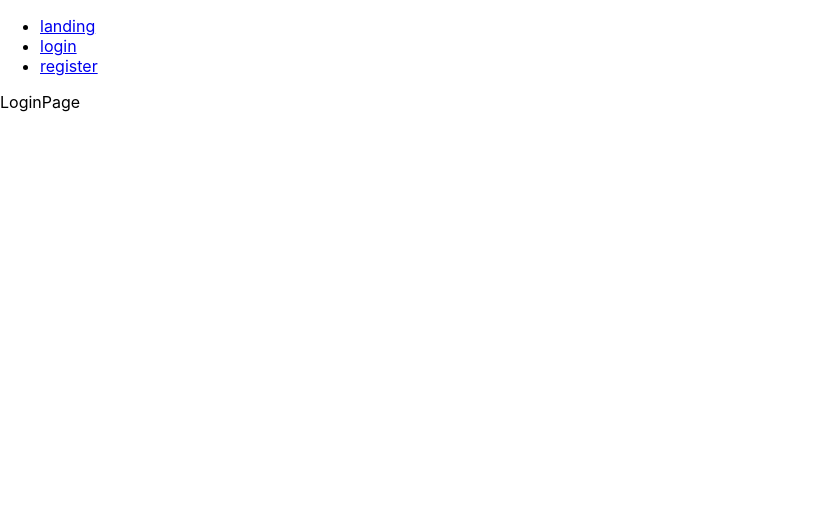
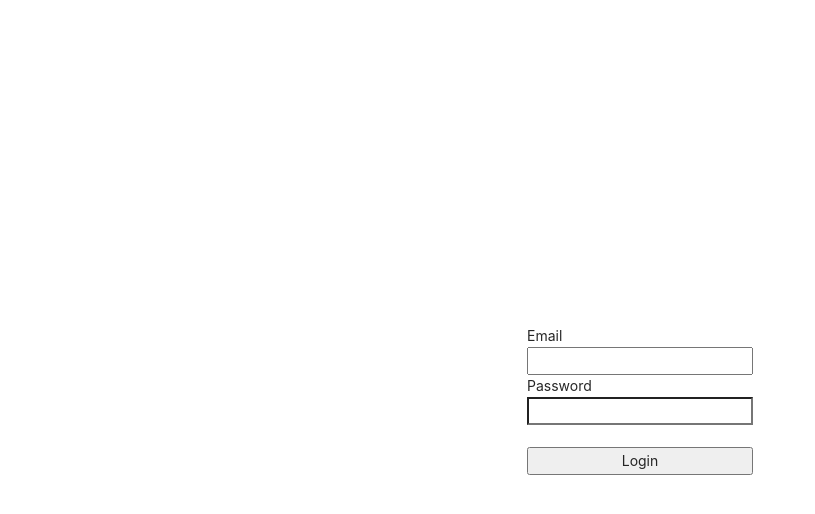
Before and after one commit to justsicklife/boiler-plate-ko, a React (Create React App) app in the folder client/: page /login in a window 1280 px wide. Shown: the top 514 px of the page, without its empty margins (0-815 px from the left). Built offline with nearby package versions, Linux system fonts and the light colour scheme.

Commit message:
frontend login 기능 추가

```diff
--- a/client/package.json
+++ b/client/package.json
@@ -6,12 +6,17 @@
     "@testing-library/jest-dom": "^5.11.4",
     "@testing-library/react": "^11.1.0",
     "@testing-library/user-event": "^12.1.10",
+    "antd": "^4.15.0",
     "axios": "^0.21.1",
     "http-proxy-middleware": "^1.1.0",
     "react": "^17.0.2",
     "react-dom": "^17.0.2",
+    "react-redux": "^7.2.3",
     "react-router-dom": "^5.2.0",
     "react-scripts": "4.0.3",
+    "redux": "^4.0.5",
+    "redux-promise": "^0.6.0",
+    "redux-thunk": "^2.3.0",
     "web-vitals": "^1.0.1"
   },
   "scripts": {
--- a/client/src/App.js
+++ b/client/src/App.js
@@ -1,4 +1,5 @@
 import './App.css';
+import "antd/dist/antd.css";
 
 import React from "react";
 import {
@@ -17,22 +18,6 @@
   return (
     <Router>
       <div>
-        <nav>
-          <ul>
-            <li>
-              <Link to="/">landing</Link>
-            </li>
-            <li>
-              <Link to="/login">login</Link>
-            </li>
-            <li>
-              <Link to="/register">register</Link>
-            </li>
-          </ul>
-        </nav>
-
-        {/* A <Switch> looks through its children <Route>s and
-            renders the first one that matches the current URL. */}
         <Switch>
           <Route exact path="/" component={LandingPage}/>
           <Route path="/login" component={LoginPage}/>
--- /dev/null
+++ b/client/src/_actions/types.js
@@ -0,0 +1 @@
+export const LOGIN_USER = "login_user";
--- /dev/null
+++ b/client/src/_actions/user_action.js
@@ -0,0 +1,14 @@
+import axios from 'axios';
+import {
+    LOGIN_USER
+} from './types';
+
+export function loginUser(dataTosubmit) {
+    const request = axios.post('/api/users/login',dataTosubmit)
+        .then(res => res.data)
+
+    return {
+        type: LOGIN_USER,
+        payload:request,
+    }
+}
--- /dev/null
+++ b/client/src/_reducer/index.js
@@ -0,0 +1,8 @@
+import {combineReducers} from 'redux';
+import user from './user_reducer';
+
+const rootReducer = combineReducers({
+    user,
+})
+
+export default rootReducer;
--- /dev/null
+++ b/client/src/_reducer/user_reducer.js
@@ -0,0 +1,12 @@
+import {
+    LOGIN_USER
+} from '../_actions/types';
+
+export default function (state = {},action) {
+    switch(action.type) {
+        case LOGIN_USER:
+            return {...state,loginSuccess: action.payload}
+        default:
+            return state;
+    }
+}
--- a/client/src/components/views/LandingPage/LandingPage.js
+++ b/client/src/components/views/LandingPage/LandingPage.js
@@ -10,8 +10,10 @@
 
 
     return (
-        <div>
-            LandingPage
+        <div style={{
+            display: "flex",justifyContent:"center",alignItems:"center",width:"100%",height:"100vh"
+        }}>
+            <h2>시작 페이지</h2>
         </div>
     )
 }
--- a/client/src/components/views/LoginPage/LoginPage.js
+++ b/client/src/components/views/LoginPage/LoginPage.js
@@ -1,9 +1,58 @@
-import React from 'react'
+import React,{useState} from 'react'
+import {useDispatch} from "react-redux";
+import {loginUser} from "../../../_actions/user_action";
 
-function LoginPage() {
+function LoginPage(props) {
+    const dispatch = useDispatch();
+
+    const [Email, setEmail] = useState("");
+    const [Password, setPassword] = useState("");
+
+    const onEmailHandler = (event) => {
+        setEmail(event.currentTarget.value);
+    }
+
+    const onPasswordHandler = (event) => {
+        setPassword(event.currentTarget.value);
+    }
+
+    const onSubmitHandler = (event) => {
+        event.preventDefault();
+
+        let body ={
+            email: Email,
+            Password:Password
+        };
+
+        dispatch(loginUser(body))
+        .then(response => {
+            if(response.payload.loginSuccess) {
+                props.history.push('/');
+            } else {
+                alert('Error');
+            }
+        })
+
+    }
+
     return (
-        <div>
-            LoginPage
+        <div style={{
+            display: "flex",justifyContent:"center",alignItems:"center",width:"100%",height:"100vh"
+        }}>
+            <form style={{
+                display:"flex",flexDirection:"column"
+            }}
+            onSubmit={onSubmitHandler}
+            >
+                <label>Email</label>
+                <input type="email" value={Email} onChange={onEmailHandler}/>
+                <label>Password</label>
+                <input type="password" value={Password} onChange={onPasswordHandler}/>
+                <br/>
+                <button>
+                    Login
+                </button>
+            </form>
         </div>
     )
 }
--- a/client/src/index.js
+++ b/client/src/index.js
@@ -3,15 +3,24 @@
 import './index.css';
 import App from './App';
 import reportWebVitals from './reportWebVitals';
+import {Provider} from "react-redux";
+import { applyMiddleware,createStore } from 'redux';
+import promiseMiddleware from 'redux-promise';
+import reduxThunk from 'redux-thunk';
+import Reducer from './_reducer/index.js'
+
+const createStoreWithMiddleware = applyMiddleware(promiseMiddleware,reduxThunk)(createStore);
 
 ReactDOM.render(
-  <React.StrictMode>
+  <Provider
+  store={createStoreWithMiddleware(Reducer,
+    window.__REDUX_DEVTOOLS_EXTENSION__ &&
+    window.__REDUX_DEVTOOLS_EXTENSION__()
+    )}
+  >
     <App />
-  </React.StrictMode>,
+  </Provider>,
   document.getElementById('root')
 );
 
-// If you want to start measuring performance in your app, pass a function
-// to log results (for example: reportWebVitals(console.log))
-// or send to an analytics endpoint. Learn more: https://bit.ly/CRA-vitals
 reportWebVitals();
```
Also changed, not shown: client/src/_actions/index.js (added), 1 other file (tests, documents, lock files or other folders).
